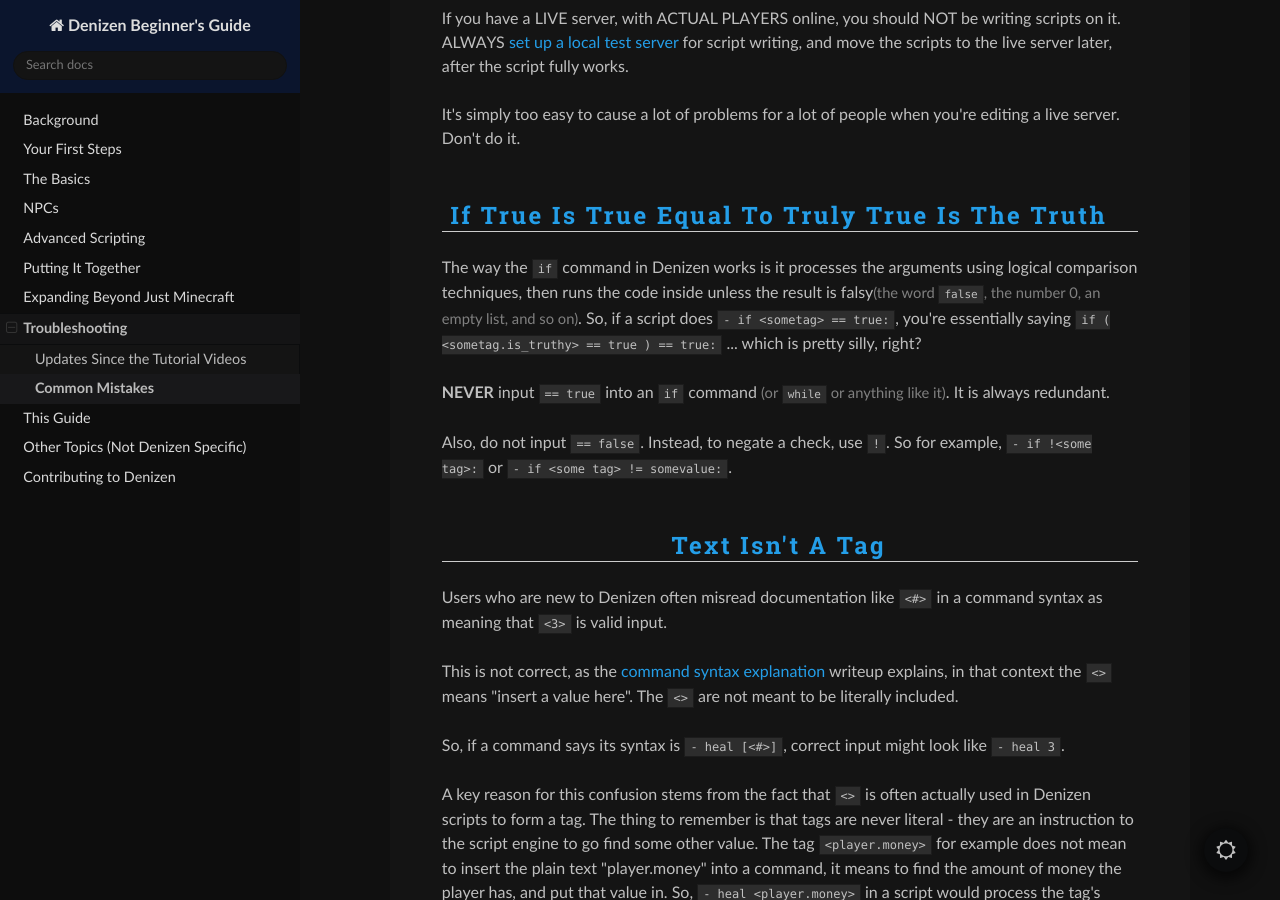
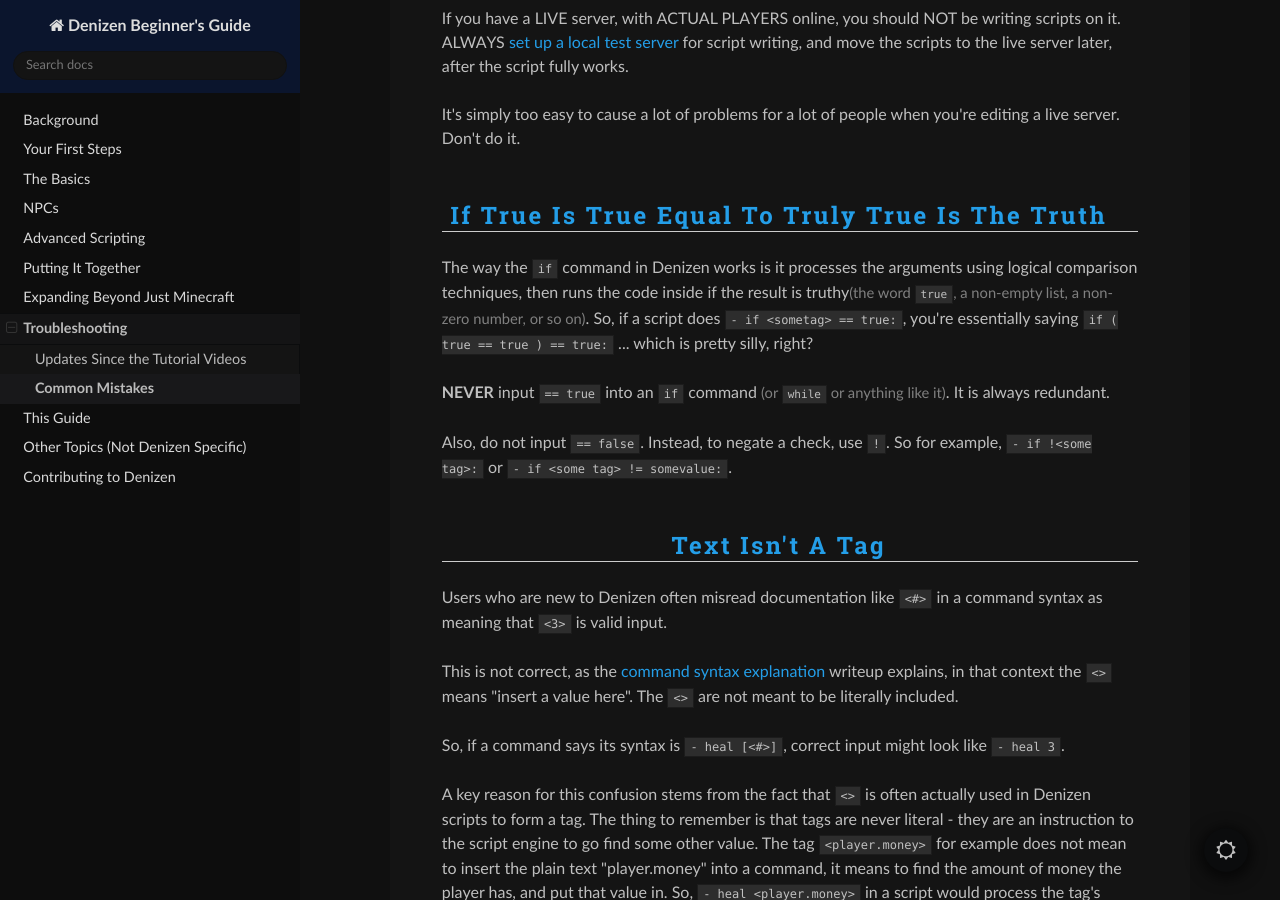
Before and after one commit to DenizenScript/Denizen-Beginners-Guide, a Sphinx documentation site: the page built from source/guides/troubleshooting/common-mistakes.md, in a window 1280 px wide and 900 px high, scrolled down 11869 px. Built offline with Sphinx 7.4.7 and the Read the Docs theme 3.1.0, drawn with Linux system fonts in a browser that asks for light colours.

Commit message:
changes as requested

```diff
--- a/source/guides/troubleshooting/common-mistakes.md
+++ b/source/guides/troubleshooting/common-mistakes.md
@@ -300,8 +300,8 @@ It's simply too easy to cause a lot of problems for a lot of people when you're
 
 ### If True Is True Equal To Truly True Is The Truth
 
-The way the `if` command in Denizen works is it processes the arguments using logical comparison techniques, then runs the code inside unless the result is falsy<span class="parens">(the word `false`, the number 0, an empty list, and so on)</span>.
-So, if a script does `- if <sometag> == true:`, you're essentially saying `if ( <sometag.is_truthy> == true ) == true:` ... which is pretty silly, right?
+The way the `if` command in Denizen works is it processes the arguments using logical comparison techniques, then runs the code inside if the result is truthy<span class="parens">(the word `true`, a non-empty list, a non-zero number, or so on)</span>.
+So, if a script does `- if <sometag> == true:`, you're essentially saying `if ( true == true ) == true:` ... which is pretty silly, right?
 
 **NEVER** input `== true` into an `if` command <span class="parens">(or `while` or anything like it)</span>. It is always redundant.
 
```
